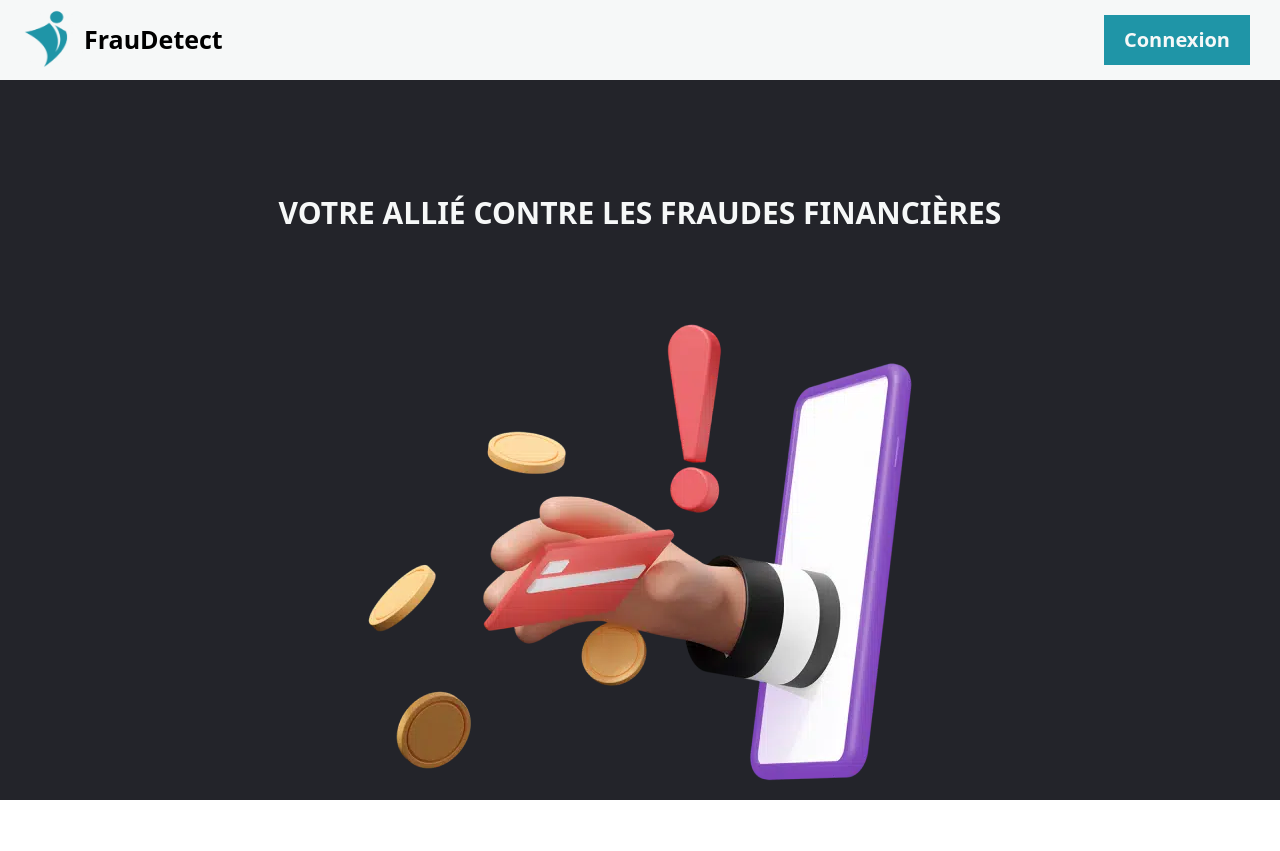
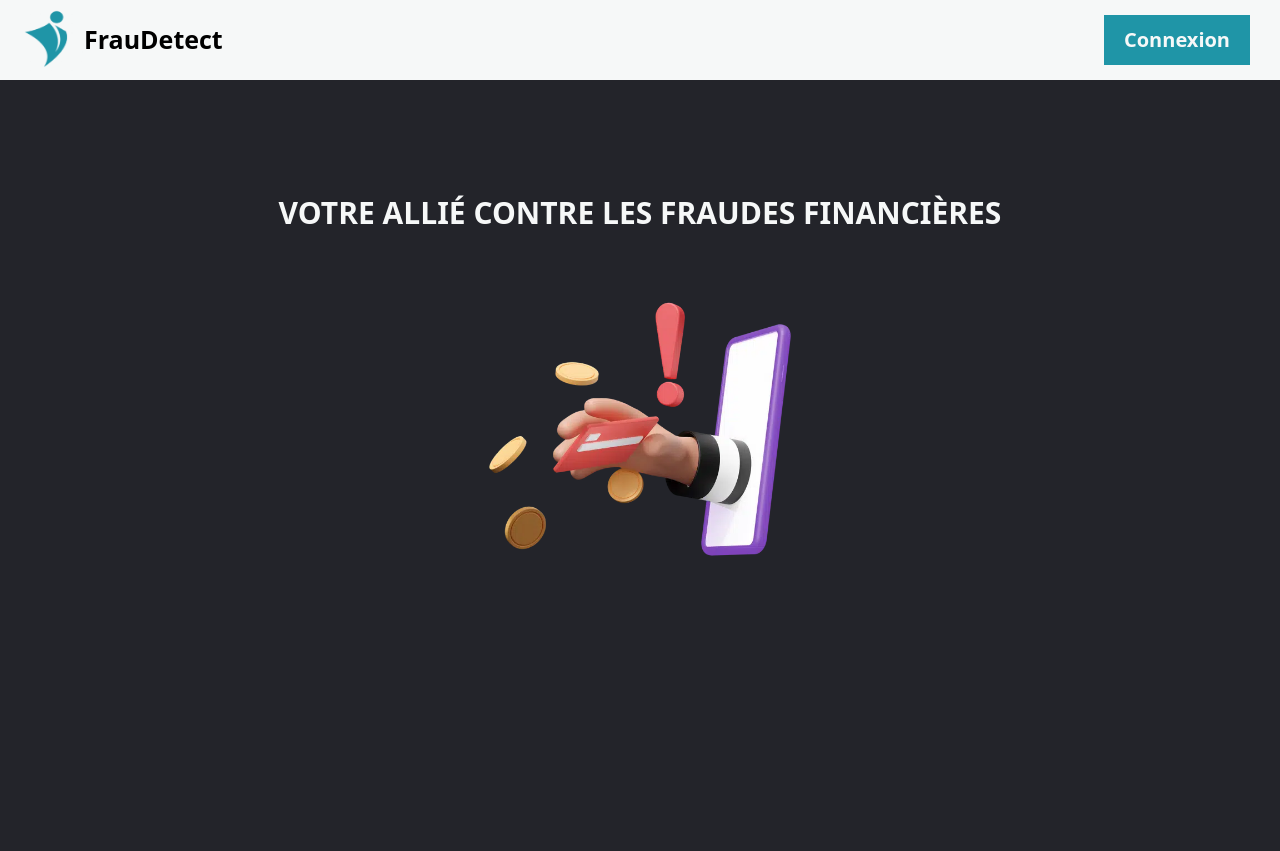
Before and after one commit to knorjador/fraud, a Flask app: page / in a window 1280 px wide. After the commit the page ends 556 px from the top, so only its background shows below. Run offline with Flask 3, Linux system fonts and the light colour scheme; some libraries are stand-ins or nearby versions.

Commit message:
img home

```diff
--- a/app/static/main.css
+++ b/app/static/main.css
@@ -25,7 +25,7 @@
 
 .content {
     width: 100%;
-    height: 100%;
+    min-height: 100%;
     background: var(--dark);
 }
 
@@ -36,6 +36,10 @@
     flex-direction: column;
     justify-content: center;
     align-items: center;
+}
+
+.index_content > img {
+    width: 25%;
 }
 
 .speech {
```
